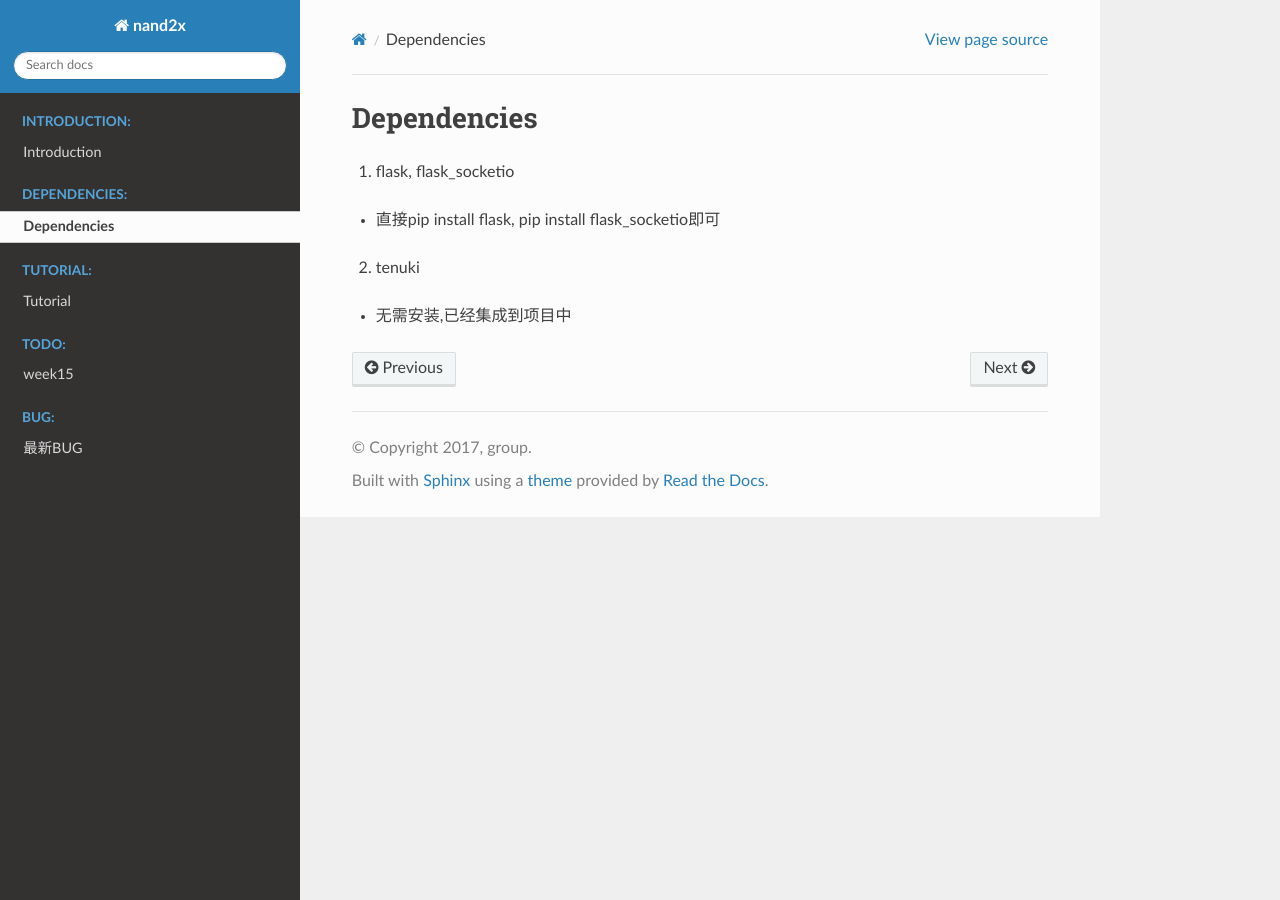
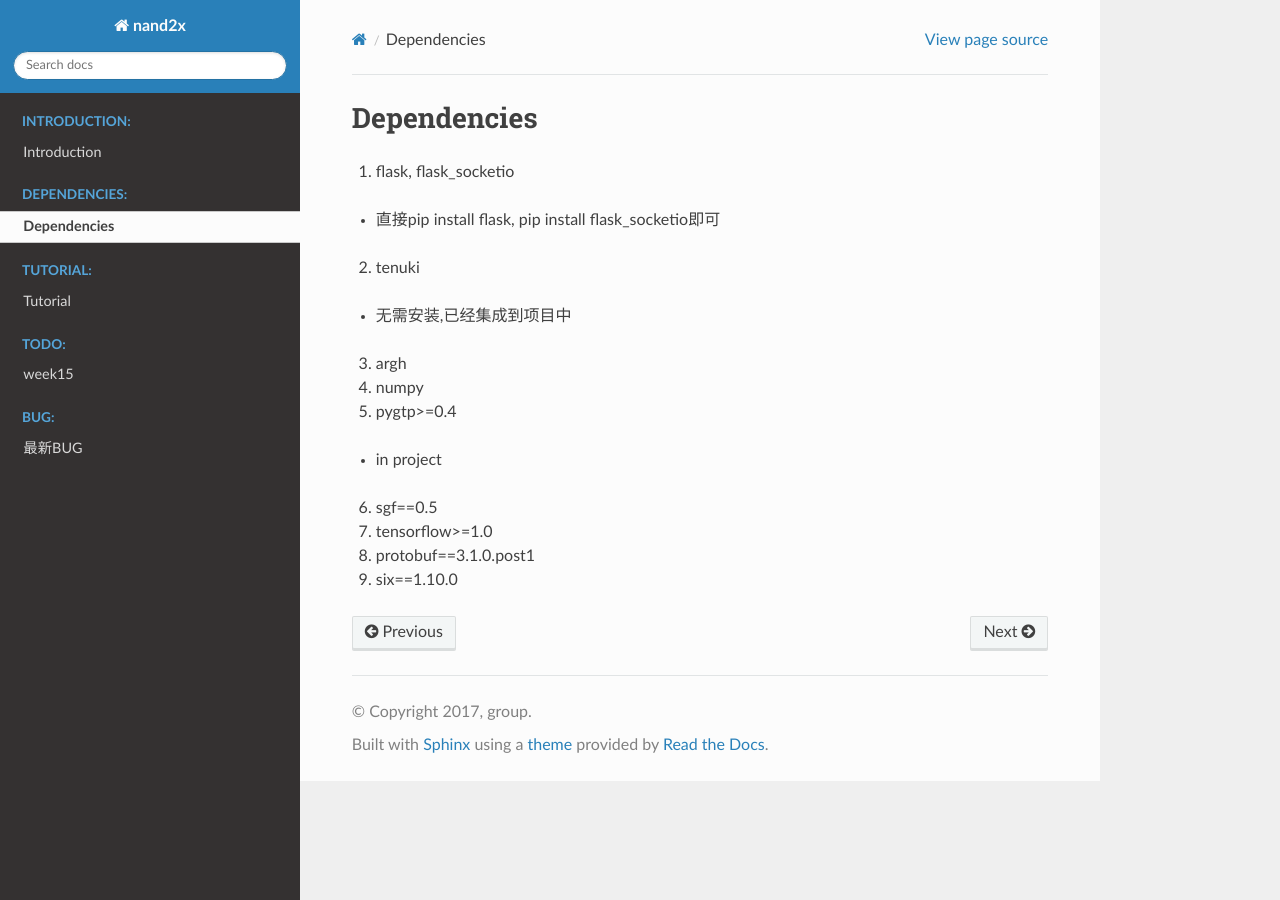
Before and after one commit to chenyijie2016/GO, a Sphinx documentation site: the page built from docs/source/dependencies.rst, in a window 1280 px wide. Built offline with Sphinx 7.4.7 and the Read the Docs theme 2.0.0, drawn with Linux system fonts in a browser that asks for light colours.

Commit message:
Update dependencies.rst

```diff
--- a/docs/source/dependencies.rst
+++ b/docs/source/dependencies.rst
@@ -8,3 +8,19 @@ Dependencies
 2. tenuki
 
 * 无需安装,已经集成到项目中
+
+3. argh
+
+4. numpy
+
+5. pygtp>=0.4
+
+* in project
+
+6. sgf==0.5
+
+7. tensorflow>=1.0
+
+8. protobuf==3.1.0.post1
+
+9. six==1.10.0
```
